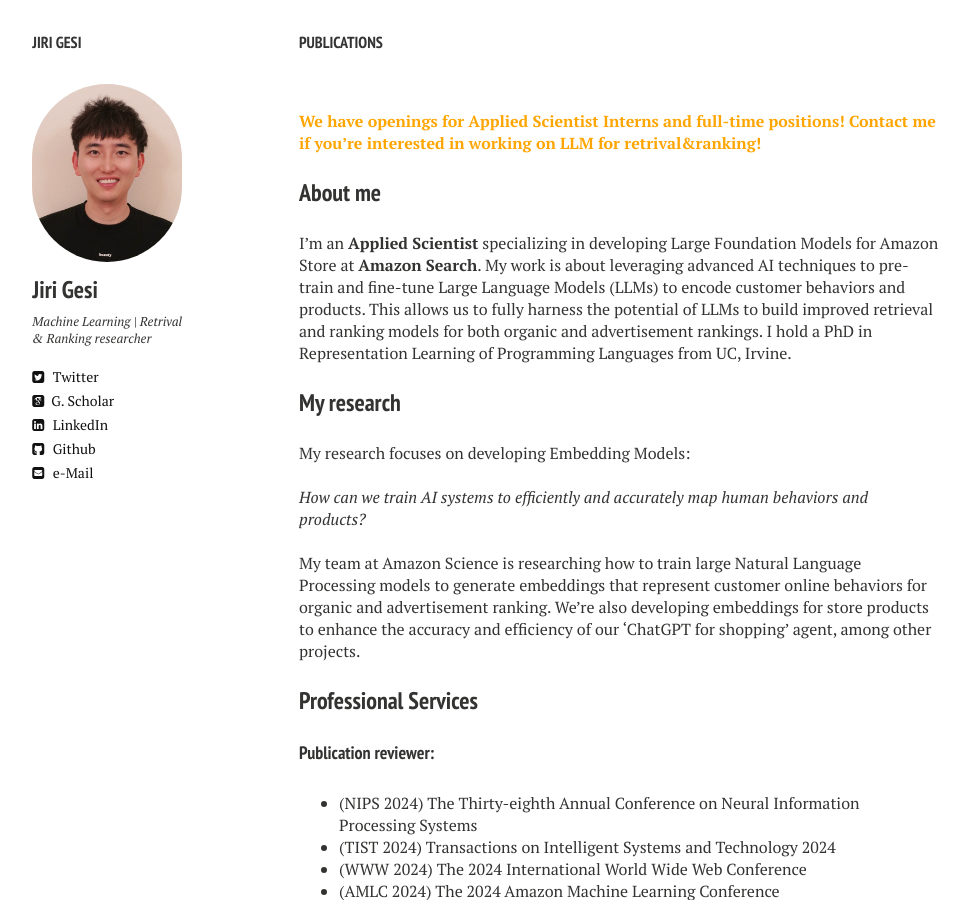
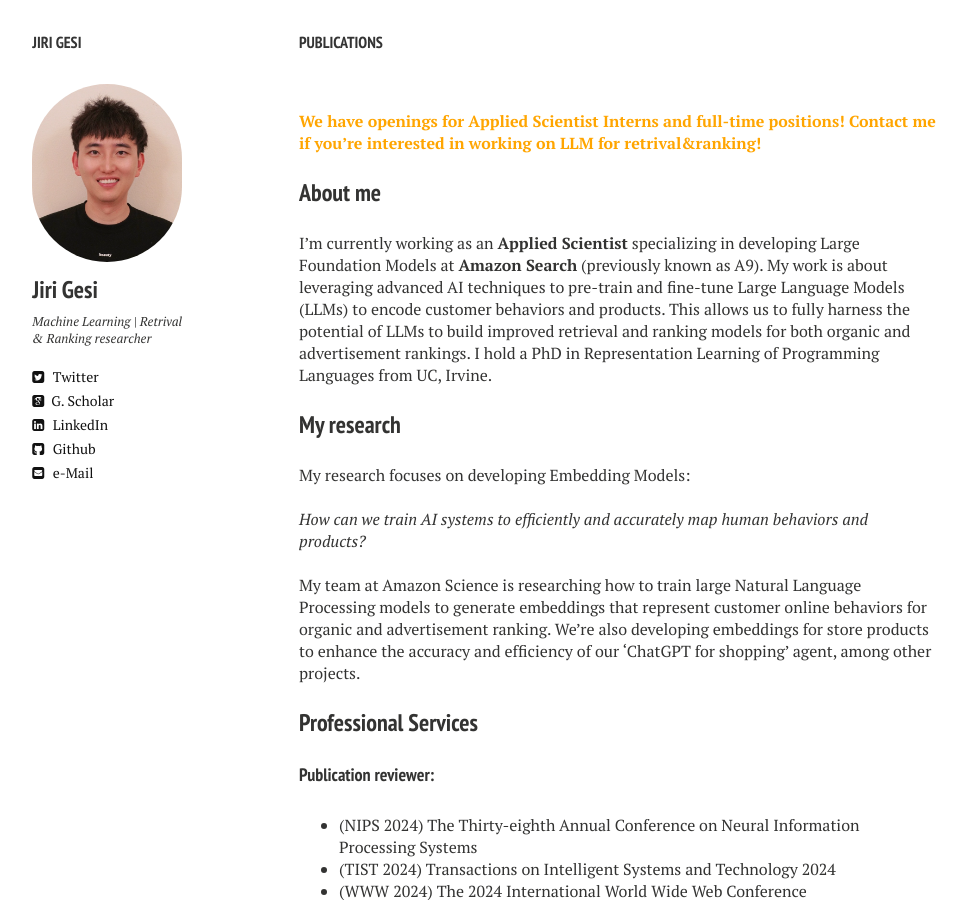
Before and after one commit to Jirigesi/Jirigesi.github.io, a Jekyll site: the page built from index.md, in a window 1280 px wide and 900 px high. Shown: the whole window, without its empty margins (21-989 px from the left). Built offline with Jekyll 4.4.1, drawn with Linux system fonts in a browser that asks for light colours; nearby versions of some CDN libraries; comment, search, counter and statistics services are not loaded.

Commit message:
Update index.md

```diff
--- a/index.md
+++ b/index.md
@@ -9,7 +9,7 @@ tags: [Jekyll, theme, responsive, blog, template]
 
 ### About me
 
-I'm an **Applied Scientist** specializing in developing Large Foundation Models for Amazon Store at **Amazon Search**. My work is about leveraging advanced AI techniques to pre-train and fine-tune Large Language Models (LLMs) to encode customer behaviors and products. This allows us to fully harness the potential of LLMs to build improved retrieval and ranking models for both organic and advertisement rankings. I hold a PhD in Representation Learning of Programming Languages from UC, Irvine.
+I'm currently working as an **Applied Scientist** specializing in developing Large Foundation Models at **Amazon Search** (previously known as A9). My work is about leveraging advanced AI techniques to pre-train and fine-tune Large Language Models (LLMs) to encode customer behaviors and products. This allows us to fully harness the potential of LLMs to build improved retrieval and ranking models for both organic and advertisement rankings. I hold a PhD in Representation Learning of Programming Languages from UC, Irvine.
 
 
 
```
